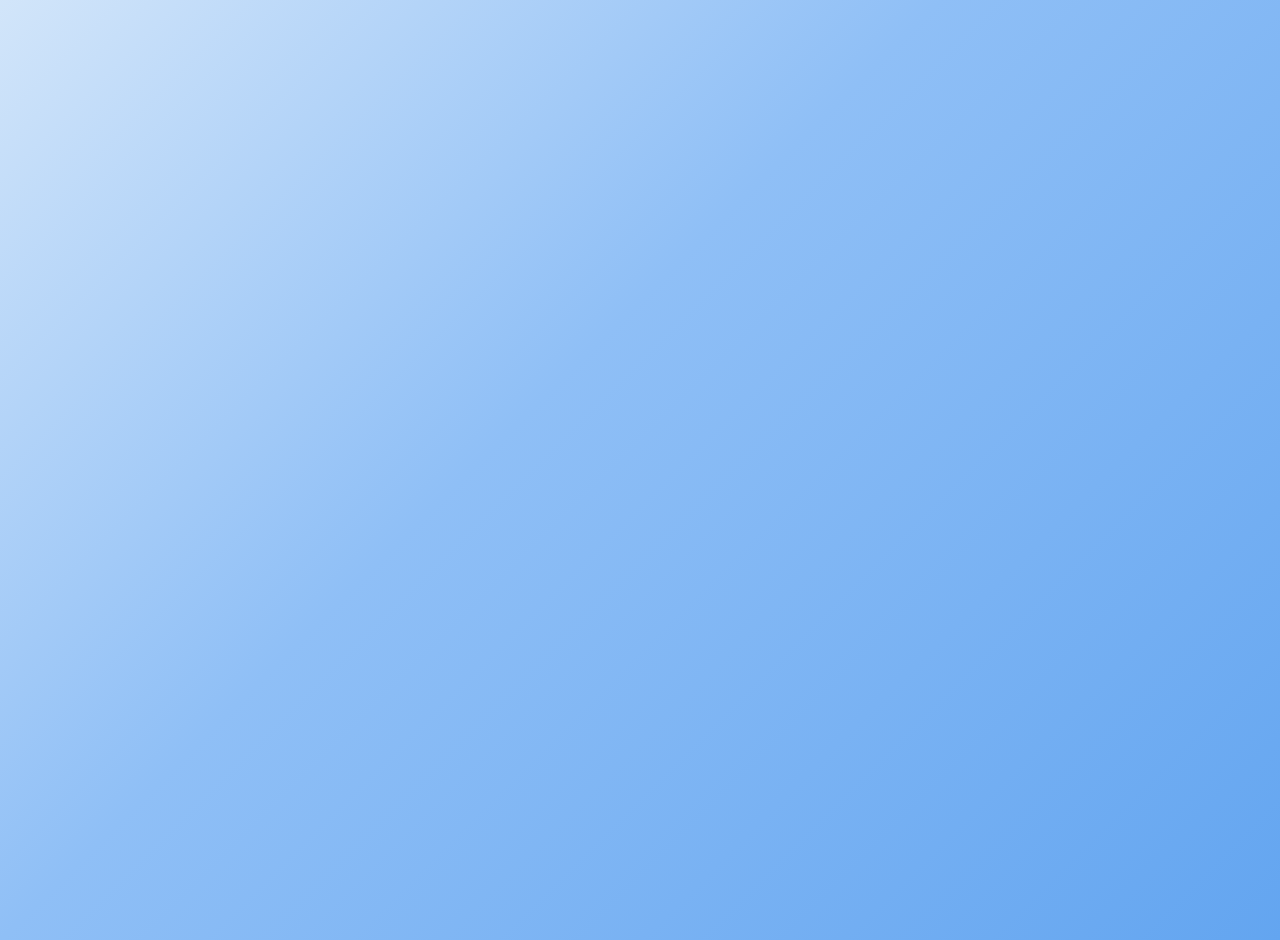
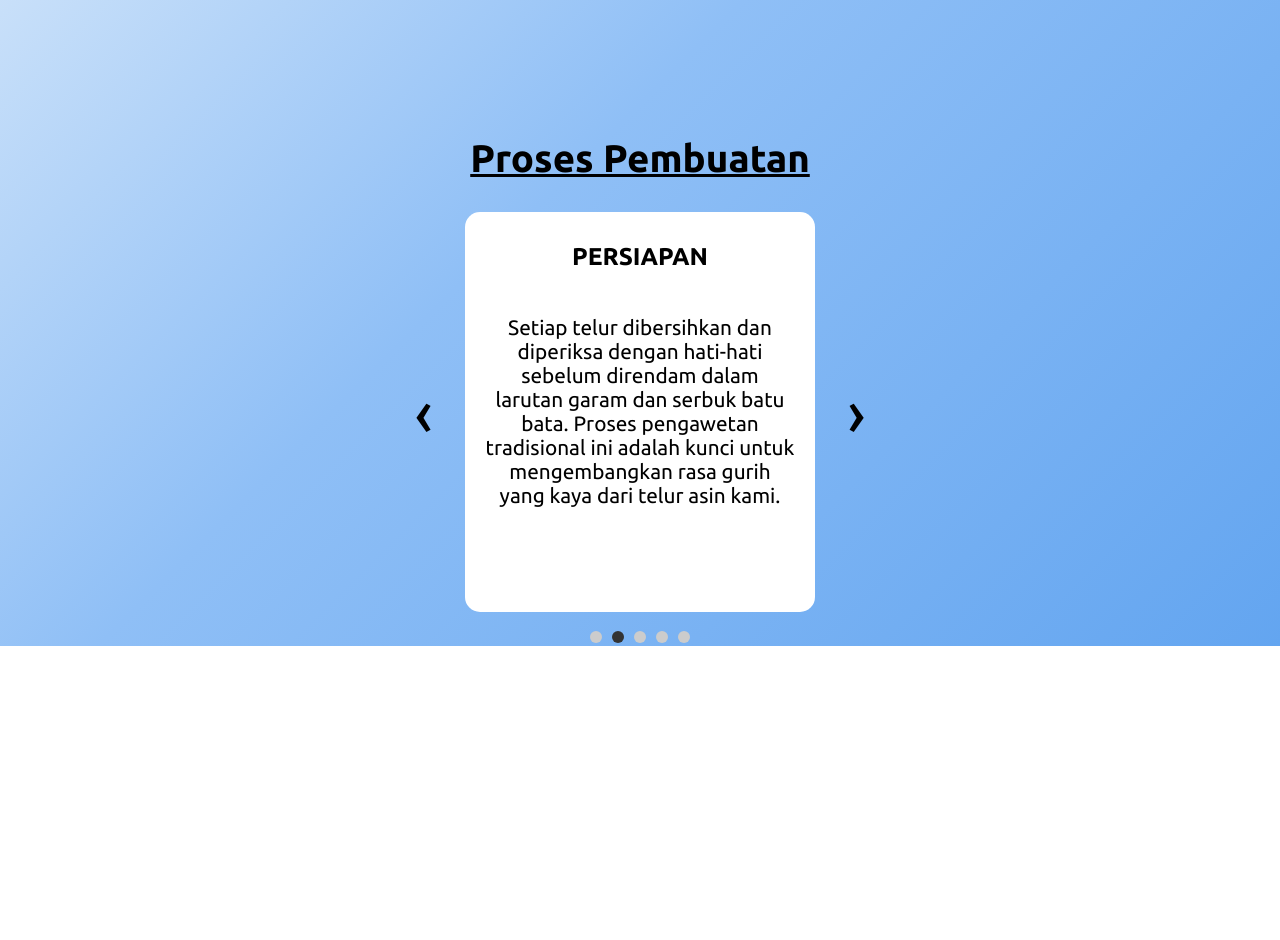
Before and after one commit to MuhammadSyarruri/telurasinhabibah, a React (Vite) app: page / in a window 1280 px wide. Shown: the part 1620-2560 px from the top of the page. After the commit the page ends 2266 px from the top, so only its background shows below. Built offline with nearby package versions, Linux system fonts and the light colour scheme.

Commit message:
add process section

```diff
--- a/package.json
+++ b/package.json
@@ -4,7 +4,7 @@
   "version": "0.0.0",
   "type": "module",
   "scripts": {
-    "dev": "vite",
+    "dev": "vite --host",
     "build": "vite build",
     "lint": "eslint .",
     "preview": "vite preview"
--- a/src/App.jsx
+++ b/src/App.jsx
@@ -1,10 +1,12 @@
+import { useState, useEffect } from "react";
+
 export default function App() {
   return (
     <>
       <Navbar />
       <Hero />
       <About />
-      {/* <Process /> */}
+      <Process />
       {/* <Location /> */}
       {/* <Mitra /> */}
     </>
@@ -65,3 +67,75 @@ function About() {
     </section>
   );
 }
+
+function Process() {
+  const steps = [
+    {
+      title: "SOURCING",
+      text: "Kami memulai dengan memilih telur bebek terbaik dari peternakan lokal yang bebas dan alami. Bebek yang dipelihara dalam lingkungan sehat dan alami, memastikan telur yang dihasilkan berkualitas tinggi.",
+    },
+    {
+      title: "PERSIAPAN",
+      text: "Setiap telur dibersihkan dan diperiksa dengan hati-hati sebelum direndam dalam larutan garam dan serbuk batu bata. Proses pengawetan tradisional ini adalah kunci untuk mengembangkan rasa gurih yang kaya dari telur asin kami.",
+    },
+    {
+      title: "PENGAWETAN",
+      text: "Telur dibiarkan mengawet selama periode yang tepat, memungkinkan garam meresap dan meningkatkan rasa sambil mempertahankan tekstur yang sempurna.",
+    },
+    {
+      title: "KONTROL KUALITAS",
+      text: "Setelah pengawetan, setiap telur menjalani pemeriksaan kualitas menyeluruh. Hanya telur terbaik yang masuk ke proses pengukusan.",
+    },
+    {
+      title: "PENGUKUSAN",
+      text: "Sebagai tahap akhir, telur dikukus selama 3 jam untuk menghasilkan telur asin yang siap dinikmati.",
+    },
+  ];
+
+  const [current, setCurrent] = useState(0);
+
+  const nextSlide = () => {
+    setCurrent((prev) => (prev === steps.length - 1 ? 0 : prev + 1));
+  };
+
+  const prevSlide = () => {
+    setCurrent((prev) => (prev === 0 ? steps.length - 1 : prev - 1));
+  };
+
+  useEffect(() => {
+    const interval = setInterval(() => {
+      nextSlide();
+    }, 4000);
+
+    return () => clearInterval(interval);
+  }, [current]);
+
+  return (
+    <section className="process-section">
+      <h2 className="section-title">Proses Pembuatan</h2>
+
+      <div className="slider">
+        <button onClick={prevSlide} className="nav-btn">
+          ‹
+        </button>
+        <div className="slide">
+          <h3>{steps[current].title}</h3>
+          <p>{steps[current].text}</p>
+        </div>
+        <button onClick={nextSlide} className="nav-btn">
+          ›
+        </button>
+      </div>
+
+      <div className="dots">
+        {steps.map((_, index) => (
+          <span
+            key={index}
+            className={`dot ${index === current ? "active" : ""}`}
+            onClick={() => setCurrent(index)}
+          ></span>
+        ))}
+      </div>
+    </section>
+  );
+}
--- a/src/index.css
+++ b/src/index.css
@@ -7,14 +7,14 @@
 
 body {
   background: linear-gradient(135deg, #bfd8f4, #eaf3fb, #8fbff6, #63a5f0);
-  height: 300vh;
   position: relative;
 }
 
 .section-title {
   text-align: center;
   text-decoration-line: underline;
-  margin-bottom: 20px;
+  margin-bottom: 2rem;
+  font-size: clamp(1.5rem, 3vw, 2.4rem);
 }
 
 /* Navbar */
@@ -59,6 +59,8 @@ header ul li:hover {
   justify-content: space-around;
   padding-inline: 10rem;
   gap: 30px;
+  position: relative;
+  overflow: hidden;
 }
 
 .hero-text {
@@ -98,3 +100,92 @@ header ul li:hover {
   text-align: start;
   text-indent: 1.5em;
 }
+
+/* Process */
+.process-section {
+  text-align: center;
+  padding-top: 25rem;
+}
+
+.slider {
+  display: flex;
+  align-items: center;
+  justify-content: center;
+  margin-top: 1rem;
+  position: relative;
+}
+
+.slide {
+  width: clamp(200px, 40vw, 350px);
+  height: 25rem;
+  padding: 0 20px;
+  display: flex;
+  align-items: center;
+  margin: 0 1rem;
+  background-color: #fff;
+  border-radius: 15px;
+  font-size: clamp(1rem, 2vw, 1.3rem);
+  position: relative;
+}
+
+.slide h3 {
+  position: absolute;
+  top: 30px;
+  left: 50%;
+  transform: translate(-50%);
+}
+
+.nav-btn {
+  background: none;
+  border: none;
+  font-size: 4rem;
+  cursor: pointer;
+  padding: 0.5rem 1rem;
+}
+
+.dots {
+  margin-top: 1rem;
+}
+
+.dot {
+  display: inline-block;
+  width: 12px;
+  height: 12px;
+  background: #ccc;
+  border-radius: 50%;
+  margin: 0 5px;
+  cursor: pointer;
+}
+
+.dot.active {
+  background: #333;
+}
+
+@media (max-width: 768px) {
+  header ul {
+    display: none;
+  }
+
+  .hero-section {
+    margin-top: 6rem;
+    padding-inline: 3rem;
+  }
+
+  .hero-section img {
+    position: absolute;
+    width: 500px;
+    z-index: -1;
+    opacity: 0.4;
+    left: 11rem;
+    bottom: -2rem;
+  }
+
+  .about-section {
+    padding-inline: 10vw;
+  }
+
+  .slide {
+    width: 280px;
+    height: 22rem;
+  }
+}
```
